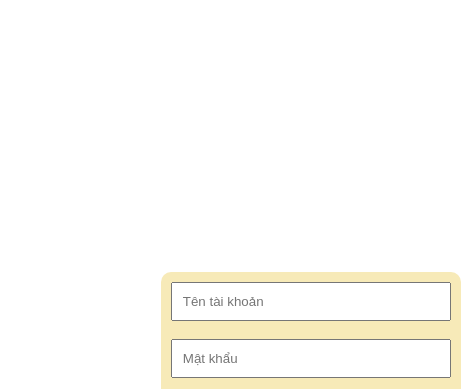
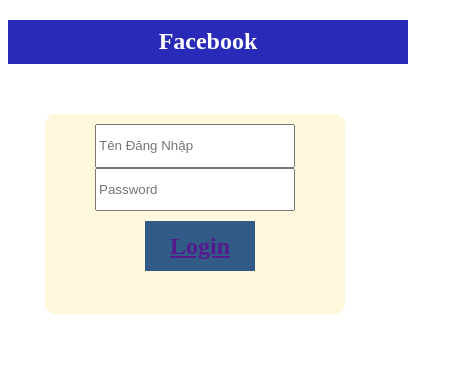
Before and after one commit to kick0903/Learn-html, a plain HTML site: page Untitled.html in a window 390 px wide. Shown: the top 389 px of the page, 471 px wide, since content can reach past the window. Drawn offline with Linux system fonts and the light colour scheme.

Commit message:
git commit -m "newshit"

```diff
--- a/Untitled.css
+++ b/Untitled.css
@@ -82,3 +82,6 @@
         display: none;
     }
 }
+.mobile{
+    display: none;
+}
--- a/Untitled.html
+++ b/Untitled.html
@@ -4,7 +4,8 @@
     <meta charset="UTF-8">
     <meta http-equiv="X-UA-Compatible" content="IE=edge">
     <meta name="viewport" content="width=device-width, initial-scale=1.0">
-    <link rel="stylesheet" href="Untitled.css">
+    <link rel="stylesheet" href="Untitled.css" media="screen and (min-width: 701px)">
+    <link rel="stylesheet" href="mobi.css" media="screen and (max-width: 700px)">
     <title>Facebook login</title>
 </head>
 <body>
@@ -28,5 +29,19 @@
             </form>
         </div>
     </div>
+    <h2>
+        <div class="mobile">
+            <div class="nav">
+                <p>Facebook</p>
+            </div>
+            <div class="loginm">
+                <form class="log">
+                    <input type="text" placeholder="Tên Đăng Nhập">
+                    <input type="password" placeholder="Password">
+                    <a href="" class="logm">Login</a>
+                </form>
+            </div>
+        </div>
+    </h2>
 </body>
 </html>
--- /dev/null
+++ b/mobi.css
@@ -0,0 +1,44 @@
+.container{
+    display: none;
+}
+.nav{
+    display: flex;
+    height: 44px;
+    min-width: 400px;
+    width: 100%;
+    background-color: rgb(42, 42, 185);
+    align-items: center;
+    justify-content: center;
+}
+.nav p{
+    font-family: "facebook letter faces";
+    color: white;
+}
+.loginm{
+    display: grid;
+    align-items: center;
+    justify-content: center;
+    padding: 50px;
+    border-radius: 10px;
+}
+form{
+    display: grid;
+    box-sizing: border-box;
+    width: 300px;
+    height: 200px;
+    background-color: cornsilk;
+    justify-content: center;
+    grid-template-columns: 200px;
+    padding: 10px;
+    border-radius: 10px;
+}
+.logm{
+    display: grid;
+    justify-content: center;
+    background-color: rgb(51, 91, 136);
+    margin: 10px 50px;
+    padding: 10px;
+    height: 30px;
+    width: 90px;
+    align-content: center;
+}
```
